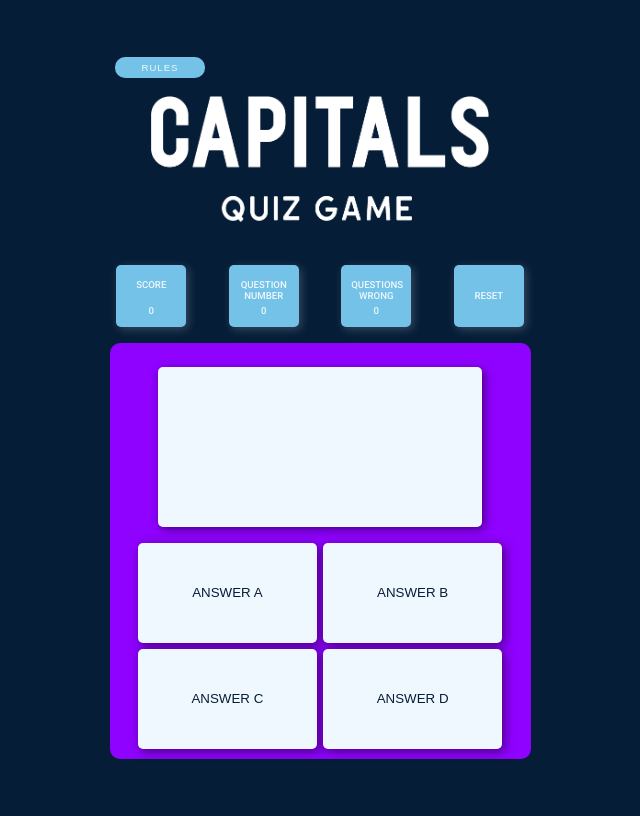
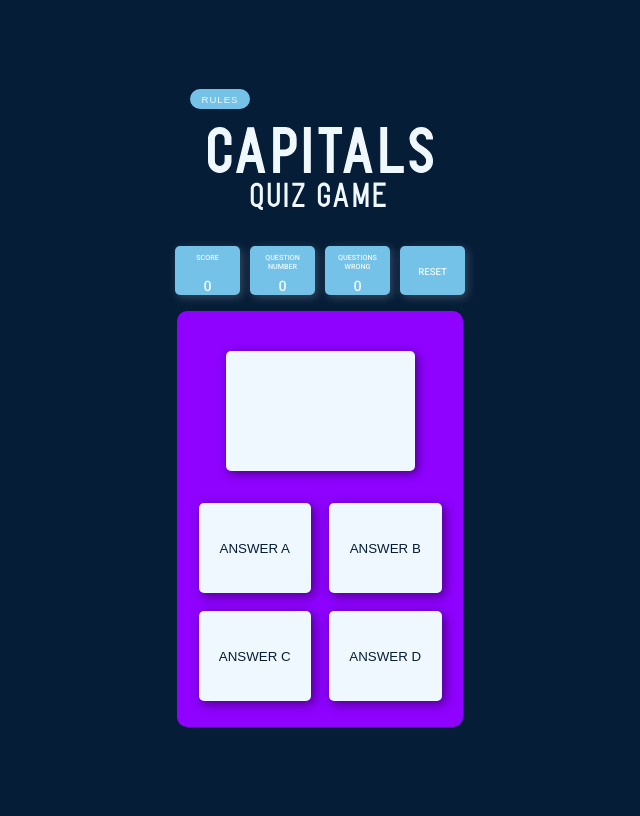
Before and after one commit to thomasjfcaldwell/project1-capitalsoftheworld-trivia-game, a PHP site: page / in a window 1280 px wide. Shown: the whole page, without its empty margins (320-960 px from the left). Run offline with PHP 8.4, Linux system fonts and the light colour scheme.

Commit message:
styling changes

```diff
--- a/index.html
+++ b/index.html
@@ -33,7 +33,7 @@
 			</div>
 			<!-- HEADER content -->
 			<header>
-				<img class="game-title" src="images/Asset 1.png" alt="game heading" />
+				<img class="game-title" src="images/Asset 5.svg" alt="game heading" />
 			</header>
 			<!-- SCOREBOARD content -->
 			<div class="gameinfo">
--- a/styles.css
+++ b/styles.css
@@ -112,7 +112,7 @@ header{
 	margin-top: 20px;
 }
 .gameinfobuttons {
-	font-size: 0.8em;
+	font-size: 0.6em;
 	text-transform: uppercase;
 	flex: 1;
 	text-align: center;
@@ -123,14 +123,14 @@ header{
 	background-color:#74C2E8;
 	display: flex;
 	flex-direction: column;
-	padding: 5px 10px;
+	padding: 0px 5px;
 	border-radius: 5px;
-	width:50px;
+	width:55px;
 	margin: 1rem 0;
 	box-shadow: 0.2em 0.2em 0.8em rgba(255, 255, 255, 0.2);
 }
 .topbuttons {
-	font-size: 0.8em;
+	font-size: 0.9rem;
 	text-transform: uppercase;
 	flex: 1;
 	text-align: center;
@@ -145,6 +145,9 @@ header{
 	padding: 0;
 	margin-top:20px;
 }
+.gameinfobuttons-reset:hover{
+	cursor: pointer;
+}
 #question__box{
 	background-color: #8F02FF;
 	width:90%;
@@ -158,14 +161,14 @@ header{
 }
 #question {
 	background-color: aliceblue;
-	height: 160px;
+	height: 120px;
 	border-radius: 5px;
 	display: flex;
 	align-items: center;
 	justify-content: center;
-	width: 80%;
+	width: 70%;
 	margin-inline: auto;
-	margin-block: 1rem;
+	margin-block: 2rem;
 	box-shadow: 0.2em 0.2em 0.8em rgba(0, 0, 0, 0.5);
 	color:#061D38;
 }
@@ -175,13 +178,13 @@ header{
 	margin-inline: auto;
 	margin-block: 1rem;
 	grid-template-columns: 1fr 1fr;
-	grid-gap: 0.5em;
+	grid-gap: 1.5em;
 	/* background-color: #79a22d; */
 	width: 90%;
 }
 
 .stylebuttons {
-	height:100px;
+	height:90px;
 	background-color: aliceblue;
 	box-shadow: 0.2em 0.2em 0.8em rgba(0, 0, 0, 0.5);
 	border:none;
```
Also changed, not shown: images/Asset 5.svg (added).
